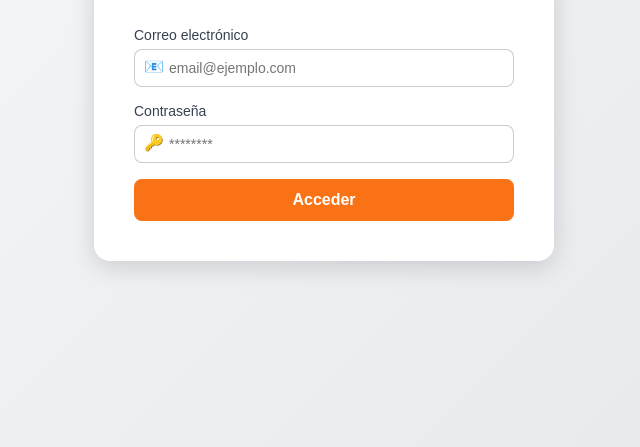
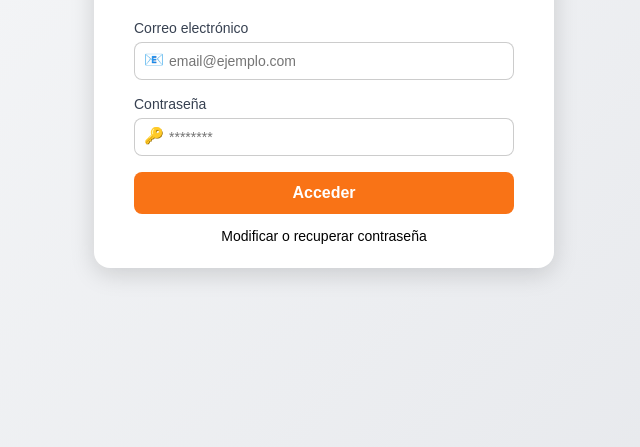
Before and after one commit to BeltranMondejar/ProXzTeam, a plain HTML site: page Pages/Login/login.html in a window 1280 px wide. Shown: the part 353-800 px from the top of the page, without its empty margins (316-956 px from the left). Drawn offline with Linux system fonts and the light colour scheme.

Commit message:
Enhance login form with password recovery text and adjust padding in styles

```diff
--- a/Pages/Login/login.html
+++ b/Pages/Login/login.html
@@ -40,6 +40,8 @@
         </div>
 
         <button type="submit" class="btn-cta">Acceder</button>
+
+        <p class="recuperarcontraseña">Modificar o recuperar contraseña</p>
       </form>
       <script src="loginscript.js"></script>
     </div>
--- a/Pages/Login/loginstyles.css
+++ b/Pages/Login/loginstyles.css
@@ -19,7 +19,7 @@ body {
 .login-container {
   background: var(--white);
   border-radius: 16px;
-  padding: 40px;
+  padding: 40px 40px 10px 40px;
   width: 100%;
   max-width: 380px;
   text-align: center;
@@ -137,3 +137,8 @@ input:focus {
 .btn-cta:hover {
   background: #ea580c;
 }
+
+.recuperarcontraseña {
+  font-size: 14px;
+  font-family: Arial, Helvetica, sans-serif;
+}
```
